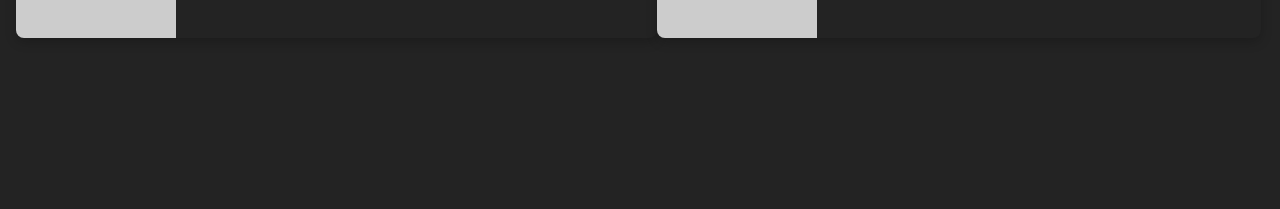
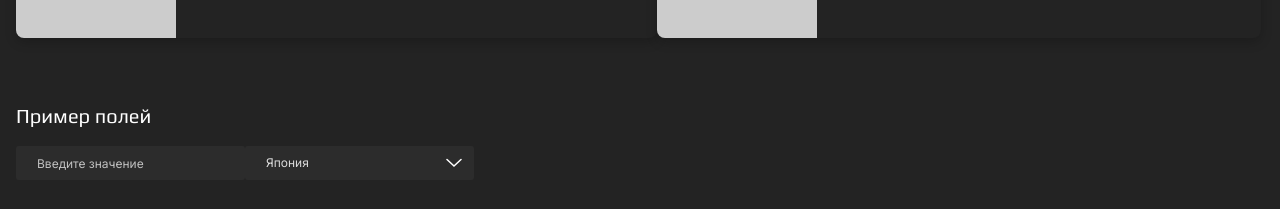
Before and after one commit to demindx/RanobeDays-fastapi, a Vue app in the folder frontend/: page / in a window 1280 px wide. Shown: the part 787-996 px from the top of the page. Before the commit the page ends 860 px from the top, so only its background shows below. Built offline with nearby package versions, Linux system fonts and the light colour scheme.

Commit message:
feat(frontend): add styled input and dropdown components to home

```diff
--- /dev/null
+++ b/frontend/src/components/common/DropdownSelectField.vue
@@ -0,0 +1,306 @@
+<script setup>
+import { computed, onBeforeUnmount, onMounted, ref, watch } from 'vue'
+
+const props = defineProps({
+  modelValue: {
+    type: [String, Number],
+    default: '',
+  },
+  options: {
+    type: Array,
+    default: () => [],
+  },
+  id: {
+    type: String,
+    default: '',
+  },
+  name: {
+    type: String,
+    default: '',
+  },
+  ariaLabel: {
+    type: String,
+    default: 'Выпадающий список',
+  },
+  placeholder: {
+    type: String,
+    default: 'Выберите значение',
+  },
+  disabled: {
+    type: Boolean,
+    default: false,
+  },
+  width: {
+    type: [String, Number],
+    default: 229,
+  },
+})
+
+const emit = defineEmits(['update:modelValue', 'change', 'focus', 'blur'])
+
+const rootRef = ref(null)
+const triggerRef = ref(null)
+const isOpen = ref(false)
+
+const listboxId = computed(() => `${props.id || 'rd-select'}-listbox`)
+
+const selectedOption = computed(() =>
+  props.options.find((option) => String(option.value) === String(props.modelValue)),
+)
+
+const buttonLabel = computed(() => selectedOption.value?.label || props.placeholder)
+
+const openDropdown = () => {
+  if (props.disabled) return
+  isOpen.value = true
+}
+
+const closeDropdown = () => {
+  isOpen.value = false
+}
+
+const toggleDropdown = () => {
+  if (props.disabled) return
+  isOpen.value = !isOpen.value
+}
+
+const selectOption = (option) => {
+  if (option.disabled) return
+  emit('update:modelValue', option.value)
+  emit('change', option.value)
+  closeDropdown()
+  triggerRef.value?.focus()
+}
+
+const handleDocumentPointerDown = (event) => {
+  if (!rootRef.value) return
+  if (!rootRef.value.contains(event.target)) {
+    closeDropdown()
+  }
+}
+
+const handleTriggerKeydown = (event) => {
+  if (event.key === 'Escape') {
+    closeDropdown()
+    return
+  }
+
+  if (!isOpen.value && (event.key === 'Enter' || event.key === ' ' || event.key === 'ArrowDown')) {
+    event.preventDefault()
+    openDropdown()
+  }
+}
+
+watch(
+  () => props.disabled,
+  (nextDisabled) => {
+    if (nextDisabled) {
+      closeDropdown()
+    }
+  },
+)
+
+onMounted(() => {
+  document.addEventListener('pointerdown', handleDocumentPointerDown)
+})
+
+onBeforeUnmount(() => {
+  document.removeEventListener('pointerdown', handleDocumentPointerDown)
+})
+</script>
+
+<template>
+  <div
+    ref="rootRef"
+    class="rd-select"
+    :class="{ 'rd-select--open': isOpen }"
+    :style="{ width: typeof width === 'number' ? `${width}px` : width }"
+  >
+    <input
+      v-if="name"
+      type="hidden"
+      :name="name"
+      :value="modelValue"
+    >
+
+    <button
+      :id="id || undefined"
+      ref="triggerRef"
+      type="button"
+      class="rd-select__trigger"
+      :aria-label="ariaLabel"
+      aria-haspopup="listbox"
+      :aria-expanded="isOpen ? 'true' : 'false'"
+      :aria-controls="listboxId"
+      :disabled="disabled"
+      @click="toggleDropdown"
+      @focus="$emit('focus', $event)"
+      @blur="$emit('blur', $event)"
+      @keydown="handleTriggerKeydown"
+    >
+      <span class="rd-select__label">{{ buttonLabel }}</span>
+
+      <svg
+        class="rd-select__icon"
+        :class="{ 'rd-select__icon--open': isOpen }"
+        width="16"
+        height="10"
+        viewBox="0 0 16 10"
+        fill="none"
+        xmlns="http://www.w3.org/2000/svg"
+        aria-hidden="true"
+        focusable="false"
+      >
+        <path
+          d="M1 1.5L8 8L15 1.5"
+          stroke="white"
+          stroke-width="1.5"
+          stroke-linecap="round"
+        />
+      </svg>
+    </button>
+
+    <transition name="rd-select-fade">
+      <ul
+        v-if="isOpen"
+        :id="listboxId"
+        class="rd-select__menu"
+        role="listbox"
+        :aria-label="ariaLabel"
+      >
+        <li
+          v-for="option in options"
+          :key="String(option.value)"
+          class="rd-select__option"
+          :class="{
+            'rd-select__option--active': String(modelValue) === String(option.value),
+            'rd-select__option--disabled': Boolean(option.disabled),
+          }"
+          role="option"
+          :aria-selected="String(modelValue) === String(option.value) ? 'true' : 'false'"
+          :aria-disabled="option.disabled ? 'true' : undefined"
+          @click="selectOption(option)"
+        >
+          {{ option.label }}
+        </li>
+      </ul>
+    </transition>
+  </div>
+</template>
+
+<style scoped>
+.rd-select {
+  position: relative;
+  display: inline-flex;
+  align-items: center;
+  height: 34px;
+  border-radius: 3px;
+  background: var(--third-color);
+  border: 1px solid transparent;
+  transition: border-color 0.2s ease, box-shadow 0.2s ease;
+}
+
+.rd-select:focus-within,
+.rd-select--open {
+  border-color: var(--first-color);
+  box-shadow: 0 0 0 2px var(--focus-ring-color);
+}
+
+.rd-select__trigger {
+  width: 100%;
+  height: 100%;
+  border: none;
+  background: transparent;
+  color: #dbdbdb;
+  font-size: 12px;
+  line-height: 1;
+  padding: 0 34px 0 20px;
+  cursor: pointer;
+  display: flex;
+  align-items: center;
+  justify-content: space-between;
+  text-align: left;
+}
+
+.rd-select__trigger:focus {
+  outline: none;
+}
+
+.rd-select__trigger:disabled {
+  cursor: not-allowed;
+  opacity: 0.6;
+}
+
+.rd-select__label {
+  overflow: hidden;
+  text-overflow: ellipsis;
+  white-space: nowrap;
+  color: #dbdbdb;
+}
+
+.rd-select__icon {
+  position: absolute;
+  right: 11px;
+  top: 50%;
+  transform: translateY(-50%);
+  pointer-events: none;
+  transition: transform 0.2s ease;
+}
+
+.rd-select__icon--open {
+  transform: translateY(-50%) rotate(180deg);
+}
+
+.rd-select__menu {
+  position: absolute;
+  top: calc(100% + 6px);
+  left: 0;
+  width: 100%;
+  max-height: 220px;
+  overflow-y: auto;
+  margin: 0;
+  padding: 6px;
+  list-style: none;
+  border-radius: 8px;
+  border: 1px solid var(--border-soft-color);
+  background: color-mix(in srgb, var(--third-color) 92%, black);
+  box-shadow: var(--shadow-lg);
+  z-index: 40;
+}
+
+.rd-select__option {
+  min-height: 34px;
+  border-radius: 6px;
+  padding: 8px 10px;
+  color: #dbdbdb;
+  display: flex;
+  align-items: center;
+  cursor: pointer;
+  transition: background-color 0.15s ease, color 0.15s ease;
+}
+
+.rd-select__option:hover {
+  background: var(--surface-strong-overlay-color);
+}
+
+.rd-select__option--active {
+  background: var(--first-color-soft);
+  color: var(--first-color);
+}
+
+.rd-select__option--disabled {
+  opacity: 0.5;
+  cursor: not-allowed;
+}
+
+.rd-select-fade-enter-active,
+.rd-select-fade-leave-active {
+  transition: opacity 0.15s ease, transform 0.15s ease;
+}
+
+.rd-select-fade-enter-from,
+.rd-select-fade-leave-to {
+  opacity: 0;
+  transform: translateY(-6px);
+}
+</style>
--- /dev/null
+++ b/frontend/src/components/common/TextInputField.vue
@@ -0,0 +1,117 @@
+<script setup>
+defineProps({
+  modelValue: {
+    type: String,
+    default: '',
+  },
+  type: {
+    type: String,
+    default: 'text',
+  },
+  name: {
+    type: String,
+    default: '',
+  },
+  id: {
+    type: String,
+    default: '',
+  },
+  placeholder: {
+    type: String,
+    default: '',
+  },
+  ariaLabel: {
+    type: String,
+    default: 'Текстовое поле',
+  },
+  autocomplete: {
+    type: String,
+    default: 'off',
+  },
+  disabled: {
+    type: Boolean,
+    default: false,
+  },
+  width: {
+    type: [String, Number],
+    default: 229,
+  },
+})
+
+const emit = defineEmits(['update:modelValue', 'focus', 'blur', 'enter'])
+
+const handleInput = (event) => {
+  emit('update:modelValue', event.target.value)
+}
+
+const handleKeydown = (event) => {
+  if (event.key === 'Enter') {
+    emit('enter', event.target.value)
+  }
+}
+</script>
+
+<template>
+  <div
+    class="rd-field"
+    :style="{ width: typeof width === 'number' ? `${width}px` : width }"
+  >
+    <input
+      :id="id || undefined"
+      :name="name || undefined"
+      :type="type"
+      :value="modelValue"
+      :placeholder="placeholder"
+      :aria-label="ariaLabel"
+      :autocomplete="autocomplete"
+      :disabled="disabled"
+      class="rd-field__input"
+      @input="handleInput"
+      @focus="$emit('focus', $event)"
+      @blur="$emit('blur', $event)"
+      @keydown="handleKeydown"
+    >
+  </div>
+</template>
+
+<style scoped>
+.rd-field {
+  display: inline-flex;
+  align-items: center;
+  height: 34px;
+  border-radius: 3px;
+  background: var(--third-color);
+  border: 1px solid transparent;
+  transition: border-color 0.2s ease, box-shadow 0.2s ease;
+}
+
+.rd-field:focus-within {
+  border-color: var(--first-color);
+  box-shadow: 0 0 0 2px var(--focus-ring-color);
+}
+
+.rd-field__input {
+  width: 100%;
+  height: 100%;
+  border: none;
+  background: transparent;
+  padding: 0 12px 0 20px;
+  color: #dbdbdb;
+  font-size: 12px;
+  line-height: 1;
+}
+
+.rd-field__input::placeholder {
+  color: #dbdbdb;
+  opacity: 0.85;
+}
+
+.rd-field__input:focus {
+  outline: none;
+}
+
+.rd-field__input:disabled {
+  cursor: not-allowed;
+  opacity: 0.6;
+}
+</style>
--- a/frontend/src/views/HomeView.vue
+++ b/frontend/src/views/HomeView.vue
@@ -1,12 +1,22 @@
 <script setup>
-import { computed } from 'vue'
+import { computed, ref } from 'vue'
 import NovelCardComponent from '../components/novel/NovelCardComponent.vue'
 import NovelCardWithTags from '../components/novel/NovelCardWithTags.vue'
 import StatePanel from '@/components/common/StatePanel.vue'
+import TextInputField from '@/components/common/TextInputField.vue'
+import DropdownSelectField from '@/components/common/DropdownSelectField.vue'
 import { novels, novelsWithTags } from '../mocks/novels'
 
 const hasNovels = computed(() => novels.length > 0)
 const hasNovelsWithTags = computed(() => novelsWithTags.length > 0)
+const demoInput = ref('')
+const demoSelect = ref('jp')
+
+const countryOptions = [
+  { label: 'Япония', value: 'jp' },
+  { label: 'Корея', value: 'kr' },
+  { label: 'Китай', value: 'cn' },
+]
 </script>
 
 <template>
@@ -70,5 +80,23 @@ const hasNovelsWithTags = computed(() => novelsWithTags.length > 0)
         />
       </div>
     </div>
+
+    <div class="container mx-auto px-4 py-8">
+      <h2 class="text-white text-xl mb-4">
+        Пример полей
+      </h2>
+      <div class="flex flex-wrap items-center gap-rd-4">
+        <TextInputField
+          v-model="demoInput"
+          aria-label="Пример текстового поля"
+          placeholder="Введите значение"
+        />
+        <DropdownSelectField
+          v-model="demoSelect"
+          aria-label="Пример выпадающего списка"
+          :options="countryOptions"
+        />
+      </div>
+    </div>
   </main>
 </template>
```
Also changed, not shown: 2 other files (tests, documents, lock files or other folders).
